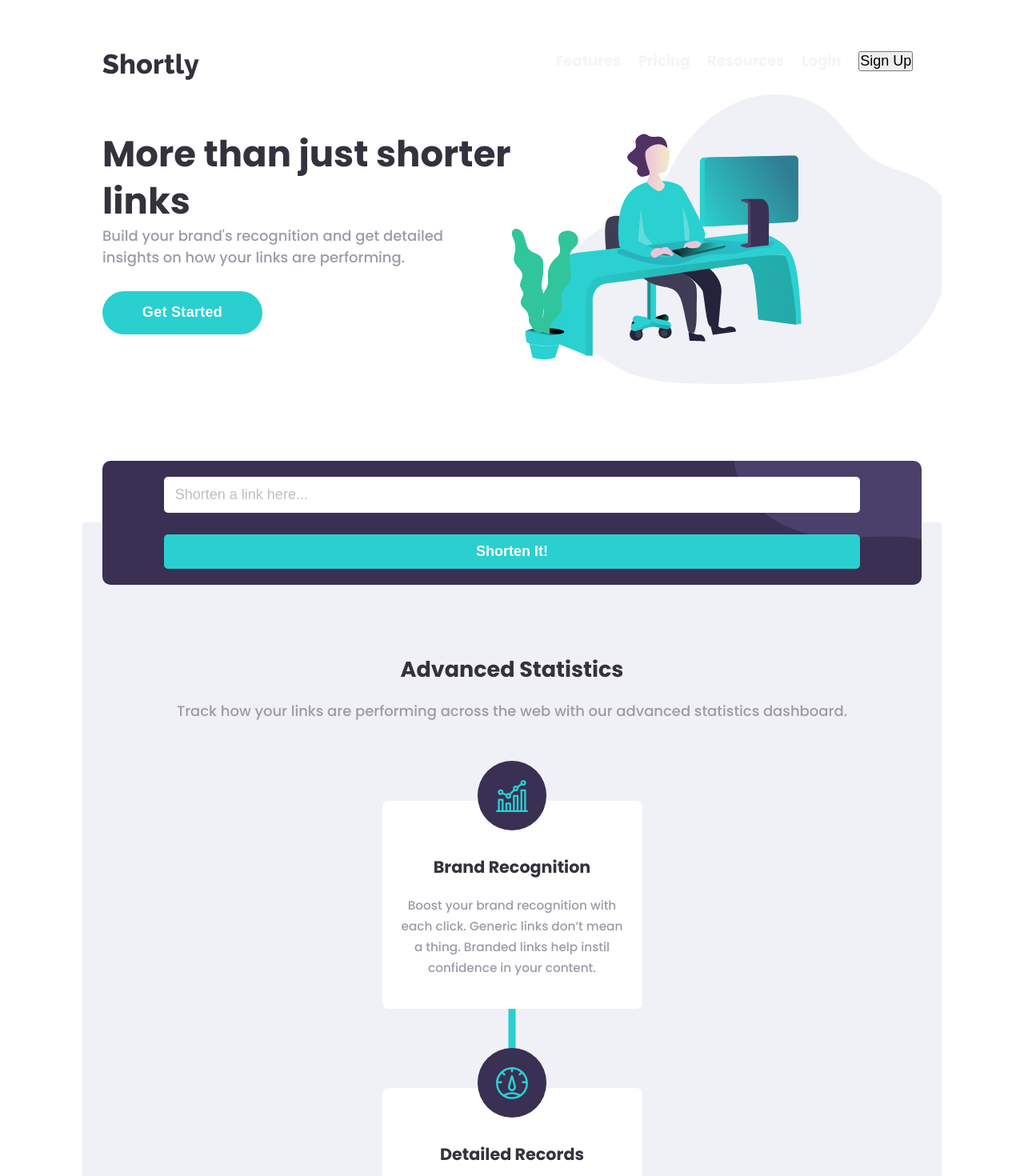
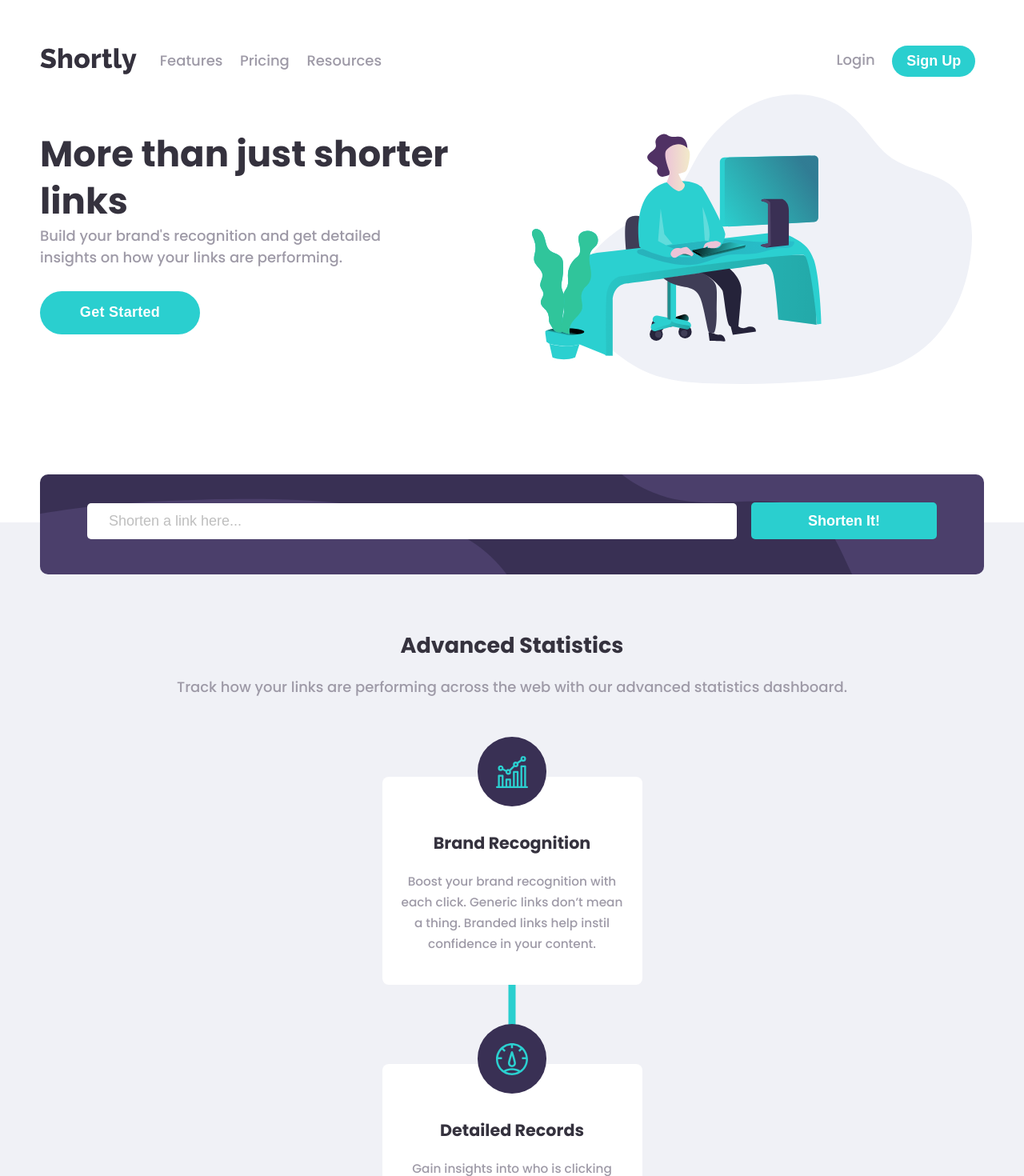
Before and after one commit to DariusMatthews/shorty_landing_page, a React (Create React App) app: page / in a window 1280 px wide. Shown: the top 1470 px of the page at 80% size. Built offline with nearby package versions, Linux system fonts and the light colour scheme.

Commit message:
finished responsive nav down to short links

```diff
--- a/src/components/Buttons/RectangleButton.jsx
+++ b/src/components/Buttons/RectangleButton.jsx
@@ -1,8 +1,8 @@
 import React from 'react'
 
-export default function RectangleButton({text, onPress}) {
+export default function RectangleButton({text, btnStyle}) {
   return (
-    <div className="rectBtn__container">
+    <div className={btnStyle + " rectBtn__container"}>
       <button type="submit" className="rectBtn__btn">{text}</button>
     </div>
   )
--- a/src/components/Buttons/RoundButton.jsx
+++ b/src/components/Buttons/RoundButton.jsx
@@ -1,9 +1,9 @@
 import React from 'react'
 
-export default function RoundButton({text}) {
+export default function RoundButton({text, btnStyle, btnText}) {
   return (
-    <div className="roundBtn__container">
-      <button className="roundBtn__text">{text}</button>
+    <div className={btnStyle}>
+      <button className={btnText}>{text}</button>
     </div>
   )
 }
--- a/src/components/CTA/CallToAction.jsx
+++ b/src/components/CTA/CallToAction.jsx
@@ -5,7 +5,11 @@ export default function CallToAction() {
   return (
     <div className="cta">
       <h1 className="cta__boost">Boost your links today</h1>
-      <RoundButton text="Get Started" />
+      <RoundButton
+        text="Get Started"
+        btnStyle="roundBtn__container roundBtn__container--cta"
+        btnText="roundBtn__text"
+      />
     </div>
   )
 }
--- a/src/components/Cards/ShortenedCard.jsx
+++ b/src/components/Cards/ShortenedCard.jsx
@@ -18,13 +18,13 @@ export default function ShortenedCard({fullUrl, shortUrl}) {
 
   return (
     <div className="shortCard">
-      <div className="shortCard__cardBorder">
+      <div className="shortCard__fullUrlContainer">
       <p className="shortCard__fullUrl">
         {fullUrl}
       </p>
       </div>
       <p className="shortCard__shortUrl">
-        {/* use ref={} to get link information on click  */}
+        {/* use ref={} to get link information on click to copy to clipboard */}
         <a
           href={shortUrl}
           ref={input => setCopyLink(input)}
--- a/src/components/Cards/UrlCard.jsx
+++ b/src/components/Cards/UrlCard.jsx
@@ -19,6 +19,7 @@ export default function UrlCard({onChange, onSubmit, value, errorMessage}) {
         </label>
         <RectangleButton
           text="Shorten It!"
+          btnStyle="urlCard__btnContainer"
         />
       </form>
     </div>
--- a/src/components/Navigation/NavLinks.jsx
+++ b/src/components/Navigation/NavLinks.jsx
@@ -46,6 +46,10 @@ export default function NavLinks() {
       width: "88%",
       textAlign: "center"
     },
+    fullMenu: {
+      display: "flex",
+
+    },
     dropBtn: {
       color: "rgb(247, 244, 244)",
       backgroundColor: "hsl(180, 66%, 49%)",
@@ -55,7 +59,11 @@ export default function NavLinks() {
       borderRadius: "50px",
       paddingTop: ".7rem",
       paddingBottom: ".7rem",
-      fontWeight: 700
+      fontWeight: 700,
+      cursor: "pointer",
+      ':hover': {
+        backgroundColor: "hsla(180, 66%, 49%, .3)"
+      }
     },
     bottomBorder: {
       borderBottom: "1px solid hsla(257, 7%, 63%, .05)",
@@ -82,15 +90,15 @@ export default function NavLinks() {
           </div>
         )
         : (
-          <div style={{ display: "flex" }}>
+          <div className="Navlinks__container">
             <ul className="Navlinks__list" style={{ display: "flex" }}>
               <li><a href="/">Features</a></li>
               <li><a href="/">Pricing</a></li>
               <li><a href="/">Resources</a></li>
             </ul>
             <ul className="Navlinks__list" style={{ display: "flex" }}>
-              <li><a href="/">Login</a></li>
-              <li><button>Sign Up</button></li>
+              <li style={{ paddingTop: "1.2rem" }}><a href="/">Login</a></li>
+              <li style={{ position: "relative", top: ".35rem" }}><button className="Navlinks__btn">Sign Up</button></li>
             </ul>
           </div>
         )
--- a/src/components/Navigation/Navbar.jsx
+++ b/src/components/Navigation/Navbar.jsx
@@ -6,7 +6,7 @@ import NavLinks from './NavLinks';
 export default function NavBar() {
   return (
     <div className="NavBar">
-      <img src={logo} alt="logo"/>
+      <img className="NavBar__img" src={logo} alt="logo"/>
       <NavLinks />
     </div>
   );
--- a/src/components/header/Header.jsx
+++ b/src/components/header/Header.jsx
@@ -10,7 +10,11 @@ export default function Header() {
       </div>
       <h1 className="header__title">More than just shorter links</h1>
       <p className="header__content">Build your brand's recognition and get detailed insights on how your links are performing.</p>
-      <RoundButton text="Get Started" />
+      <RoundButton
+        text="Get Started"
+        btnStyle="roundBtn__container"
+        btnText="roundBtn__text"
+      />
     </div>
   )
 }
--- a/src/scss/1-components/cards/_shortenedCard.scss
+++ b/src/scss/1-components/cards/_shortenedCard.scss
@@ -8,7 +8,7 @@
   border-radius: 5px;
   margin-bottom: 1.4rem;
 
-  &__cardBorder {
+  &__fullUrlContainer {
     width: 100%;
     overflow: hidden;
     border-bottom: 1.5px solid rgb(240, 241, 246);
--- a/src/scss/1-components/navigation/_navbar.scss
+++ b/src/scss/1-components/navigation/_navbar.scss
@@ -1,5 +1,10 @@
 .NavBar {
   height: 12.5vh;
+  width: 100%;
   display: flex;
   align-items: flex-end;
+
+  .NavBar__img {
+    padding-bottom: 7px;
+  }
 }
--- a/src/scss/2-screens/tablet/_tablet-screen.scss
+++ b/src/scss/2-screens/tablet/_tablet-screen.scss
@@ -1,14 +1,56 @@
 @media only screen and (min-width: $tablet) {
   .container {
-    margin: 0 10%;
+    margin: 0 50px;
+  }
+
+  .Navlinks {
+    margin-left: 0;
+    padding-left: 1rem;
+    width: 100%;
+
+    &__container {
+      display: flex;
+      justify-content: space-between;
+      align-items: flex-end;
+    }
+
+    &__list {
+
+      a {
+        color: $GreyViolet !important;
+        font-weight: $Regular;
+
+        &:hover {
+          color: darken($GreyViolet, 50%) !important;
+        }
+      }
+    }
+
+    &__btn {
+      background-color: $Cyan;
+      border: none;
+      border-radius: 25px;
+      outline: none;
+      color: white;
+      font-weight: $Bold;
+      padding: .5rem 1rem;
+      cursor: pointer;
+
+      &:hover {
+        background-color: lighten($Cyan, 25%);
+      }
+    }
   }
 
   .header {
     grid-template-columns: 50% 50%;
     text-align: left;
+    justify-content: sp;
 
     &__imgContainer {
       grid-area: 1 / 2 / 4 / 3;
+      margin-right: -50px;
+      padding-left: 1.4rem;
     }
 
     &__title {
@@ -19,15 +61,91 @@
 
     &__content {
       margin-bottom: 0;
-      max-width: 440px;
+      max-width: 430px;
     }
   }
 
   .roundBtn {
-
     &__container {
       margin-left: 0;
       margin-top: -2rem;
+
+      &--cta {
+        margin-left: auto;
+        margin-top: .3rem;
+      }
+    }
+  }
+
+  .main {
+    margin: 0 -50px;
+    padding: 0 50px;
+
+    &__links {
+      top: -2rem;
+    }
+  }
+
+  .urlCard {
+    background-image: url("../../../images/bg-shorten-desktop.svg");
+    background-repeat: no-repeat;
+    background-position: 0 0;
+    background-size: cover;
+    padding: 0 5%;
+    height: 125px;
+    top: -60px;
+
+    &__form {
+      flex-direction: row;
+      flex-wrap: wrap;
+    }
+
+    &__input {
+      flex: 7 7 70%;
+      order: 1;
+      margin-right: 1rem;
+      margin-bottom: 0;
+      margin-top: auto;
+      padding-left: 1.5rem;
+    }
+
+    &__errorMSG {
+      flex: 1 1 100%;
+      order: 3;
+      margin-left: 0;
+    }
+
+    &__btnContainer {
+      flex: 2 2 20%;
+      order: 2;
+      margin-top: auto;
+    }
+  }
+
+  .rectBtn {
+    &__btn {
+      padding: .7rem 0;
+    }
+  }
+
+  .shortCard {
+    flex-direction: row;
+    padding: .6rem 3%;
+
+    &__fullUrlContainer {
+      border: none;
+      flex: 1 1 60%;
+      margin-top: auto;
+    }
+
+    &__shortUrl {
+      flex: 1 1 25%;
+      text-align: right;
+      padding-right: 1rem;
+    }
+
+    &__btn {
+      flex: 1 1 15%;
     }
   }
 }
--- a/src/scss/_variables.scss
+++ b/src/scss/_variables.scss
@@ -22,6 +22,6 @@ $Bold: 700;
 // SCREEN SIZE
 
 //Tablet
-$tablet: 768px;
+$tablet: 769px;
 $laptop: 1024px;
 $desktop: 1440px;
```
